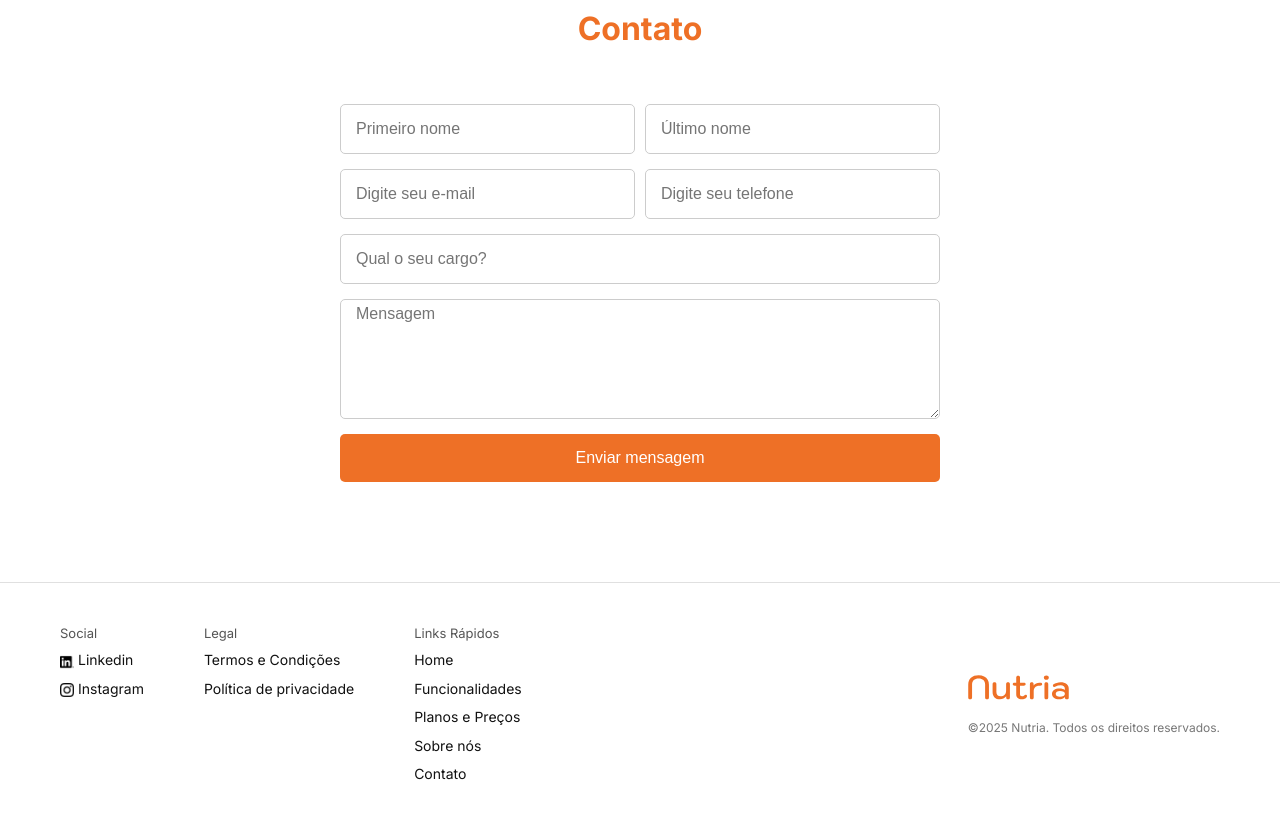
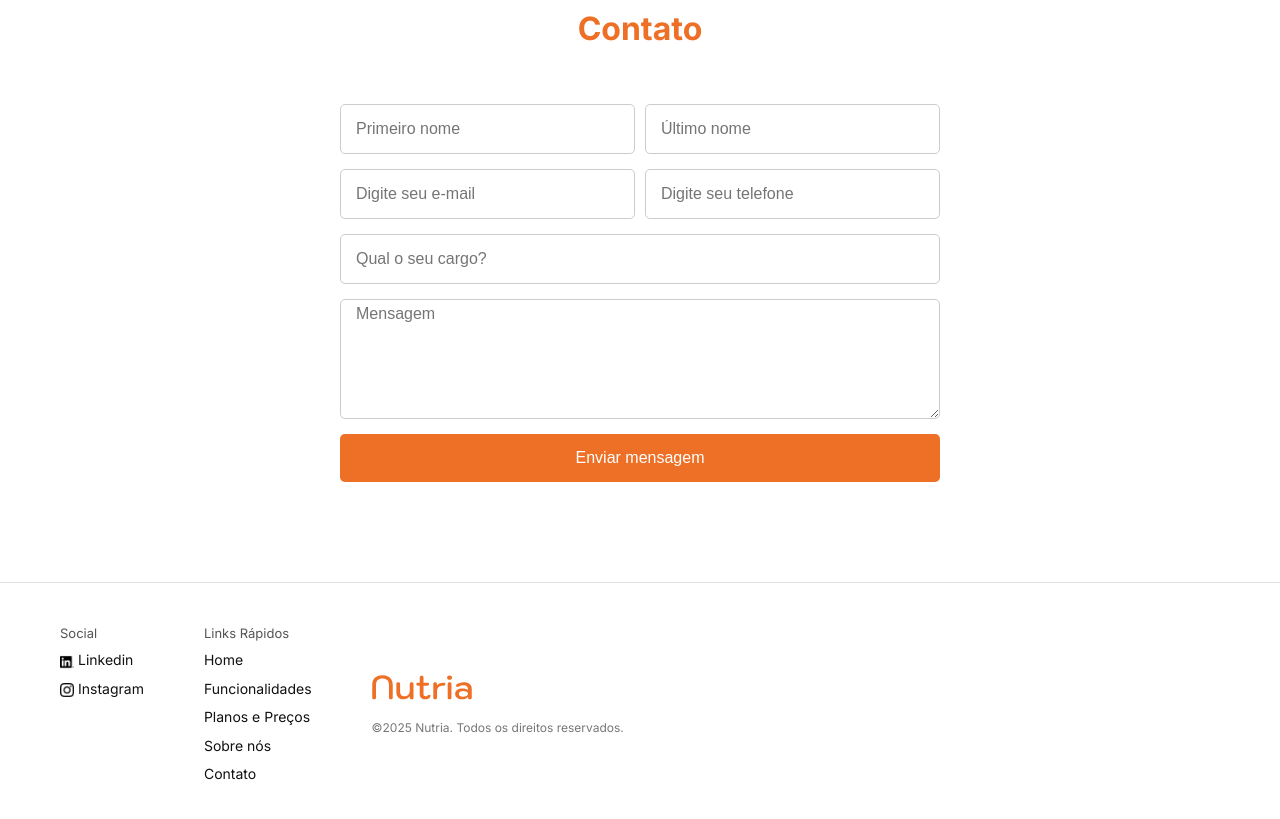
Before and after one commit to EnzoDangioMota/landingPageNutria, a plain HTML site: page index.html in a window 1280 px wide. Shown: the part 3311-4130 px from the top of the page. Drawn offline with Linux system fonts and the light colour scheme.

Commit message:
Removendo os termos legais do footer

```diff
--- a/index.html
+++ b/index.html
@@ -249,10 +249,7 @@
       </div>
 
       <div class="footer-column">
-        <h4>Legal</h4>
-        <a href="#">Termos e Condições</a>
-        <a href="#">Política de privacidade</a>
-      </div>
+
         <div class="footer-column">
           <h4>Links Rápidos</h4>
           <a href="#home">Home</a>
```
Lines whose indentation alone changed are shown as unchanged.
